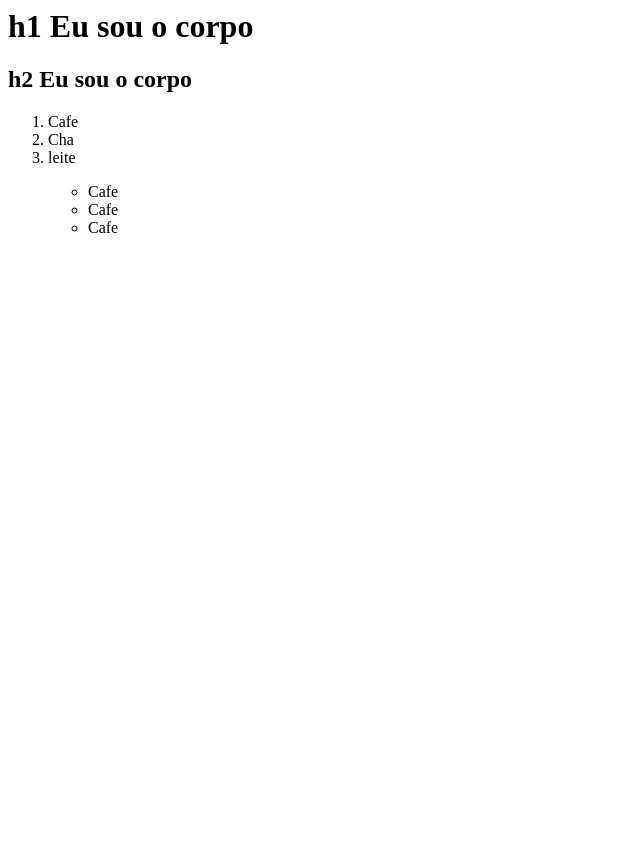
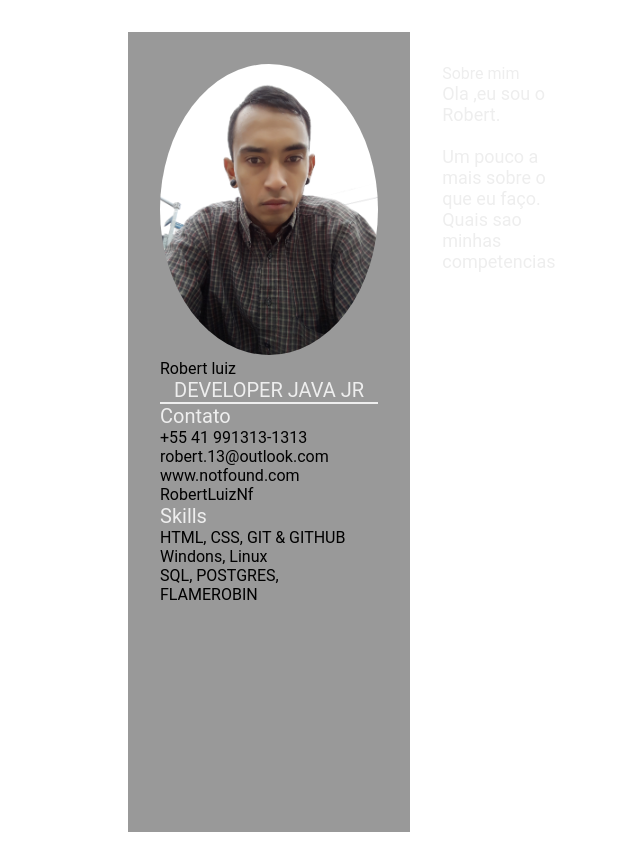
Before and after one commit to RobertLuiz13/RobertluizDeSouza.github.io, a plain HTML site: page index.html in a window 1280 px wide. Shown: the whole page, without its empty margins (0-640 px from the left). Before the commit the page ends 800 px from the top, so only its background shows below. Drawn offline with Linux system fonts and the light colour scheme.

Commit message:
alteracao index

```diff
--- a/index.html
+++ b/index.html
@@ -1,21 +1,58 @@
-<html>
-    <head>
-            <title> Ola eu sou a cabeca </title>
-    </head>
-       <body>
-        <h1>h1 Eu sou o corpo</h1>
-        <h2>h2 Eu sou o corpo</h2>
-      </body>
-      <ol>
-          <li>Cafe</li>
-          <li>Cha</li>
-          <li>leite</li>
-      </ol>
-      <ol>
+<!DOCTYPE html>
+<html lang="en">
+
+<head>
+  <meta charset="UTF-8">
+  <meta http-equiv="X-UA-Compatible" content="IE=edge">
+  <meta name="viewport" content="width=device-width, initial-scale=1.0">
+
+  <title>Robert luiz CV</title>
+
+  <link rel="stylesheet" href="style.css">
+
+</head>
+
+<body>
+  <main class="resume-contents">
+    <section class="left-section">
+      <section class="left-section-contents">
+        <div class="profile">
+          <img class="profile-image" src="img/profile-image.jpeg" alt="Profile image">
+          <p class="Name">Robert luiz</p>
+          <p class="profession"> Developer java jr</p>
+        </div>
+        <div class="cont-info">
+          <p class="left-title">Contato</p>
           <ul>
-            <li>Cafe</li>
-            <li>Cafe</li>
-            <li>Cafe</li>
+            <li><i class="fa fa-phone"></i>+55 41 991313-1313</li>
+            <li><i class="fa-envelope"></i>robert.13@outlook.com</li>
+            <li><i class="fa fa-globe"></i>www.notfound.com</li>
+            <li><i class="fa fa-github"></i>RobertLuizNf</li>
           </ul>
-      </ol>
+        </div>
+        <div class="Skills">
+          <p class="left-title">Skills</p>
+          <ul>
+            <li>
+              <p>HTML, CSS, GIT & GITHUB </p>
+              <li>Windons, Linux</li>
+              <li>SQL, POSTGRES, FLAMEROBIN</li>
+          </ul>
+        </div>
+      </section>
+      </section>
+      <section class="right-session">
+        <div class="right-section-contents">
+      <section class="about gap">
+        <div class="right-title">Sobre mim</div>
+        <p class="about-me-contents">
+          Ola ,eu sou o Robert.<br>
+          <br> Um pouco a mais sobre o que eu faço.
+          <br> Quais sao minhas competencias
+        </p>
+      </section>
+      </div>
+    </section>
+  </main>
+</body>
 </html>
--- /dev/null
+++ b/style.css
@@ -0,0 +1,103 @@
+* {
+    margin: 0;
+    padding: 0;
+    box-sizing: border-box;
+    list-style: none;
+    font-family: 'Roboto', sans-serif;
+}
+
+.resume-contents {
+    min-height: 100vh;
+    width: 80%;
+    margin: 2rem auto;
+    display: grid;
+    grid-template-columns: repeat(7, 1fr);
+}
+
+.left-section {
+    grid-column: span 2;
+    height: 100%;
+    background-color: #999999;
+}
+
+.right-section {
+    grid-column: span 5;
+    height: 100%;
+    background-color: #424a50;
+    border-radius: 0px 60px 0px 0px;
+}
+
+.left-section-contents{
+    padding: 2rem 2rem;
+}
+
+.profile {
+    width: 100%;
+    border-bottom: 2px solid #eeeeee;
+}
+
+.profile .profile-image {
+    width: 100%;
+    border-radius: 100%;
+}
+
+.name {
+    color: #D6DBDF;
+    font-size: 30px;
+    letter-spacing: 2px;
+    text-transform: uppercase;
+}
+
+.profession {
+    color: #eeeeee;
+    font-size: 20px;
+    text-transform: uppercase;
+    text-align: center;
+}
+
+/* .contact-info { border-bottom: 2px solid #1B2631; } */
+.left-title {
+    color: #eeeeee;
+    font-size: 20px;
+}
+
+.contact-info ul {
+    padding-top: 1.5rem;
+}
+
+.contact-info ul li,
+.references ul li {
+    padding: .4rem 0;
+    color: #eeeeee;
+}
+
+.contact-info ul li i,
+.references ul li i {
+    padding-right: 1rem;
+    font-size: 18px;
+    color: #eeeeee;
+}
+
+.skills ul {
+    padding-top: 1.5rem;
+}
+.skills ul li p {
+    padding: .4rem 0;
+    color: #eeeeee;
+}
+
+.right-section-contents {
+    padding: 2rem 2rem;
+}
+
+.right-title {
+    color: #eeeeee;
+}
+
+.gap {
+    padding-bottom: 2rem;
+}
+.about-me-contents {
+    font-size: 18px;
+    color: #eeeeee;
+}
```
Also changed, not shown: img/profile-image.jpeg (added).
